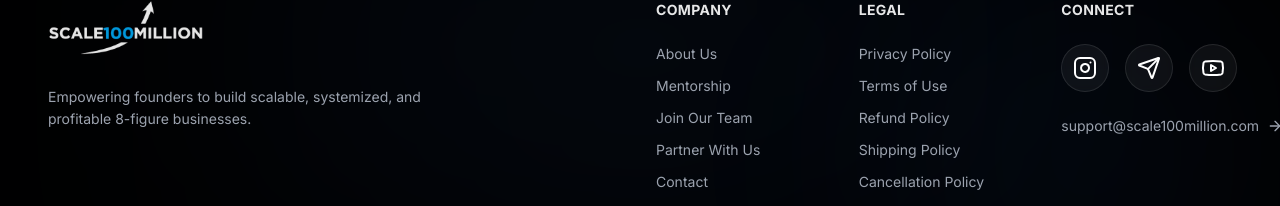
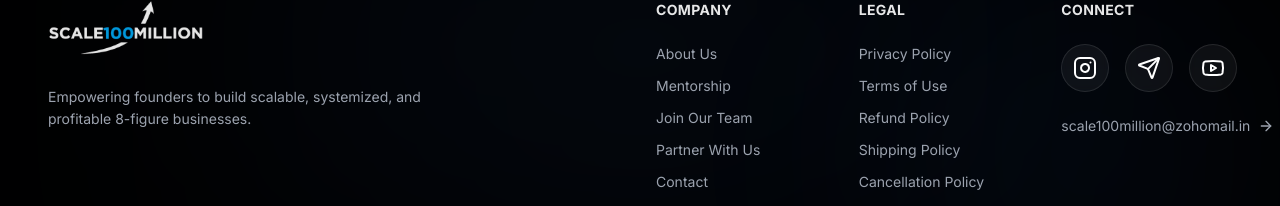
Before and after one commit to ryucraftz/scale100million, a React (Vite) app: page / in a window 1280 px wide. Shown: the part 5428-5634 px from the top of the page. Built offline with nearby package versions, Linux system fonts and the light colour scheme.

Commit message:
Update footer email to scale100million@zohomail.in

```diff
--- a/src/components/Footer.jsx
+++ b/src/components/Footer.jsx
@@ -84,10 +84,10 @@ export default function Footer() {
               ))}
             </div>
             <a
-              href="mailto:support@scale100million.com"
+              href="mailto:scale100million@zohomail.in"
               className="inline-flex items-center gap-2 text-sm text-gray-400 hover:text-primary transition-colors group"
             >
-              support@scale100million.com
+              scale100million@zohomail.in
               <ArrowRight className="w-4 h-4 group-hover:translate-x-1 transition-transform" />
             </a>
 
```
